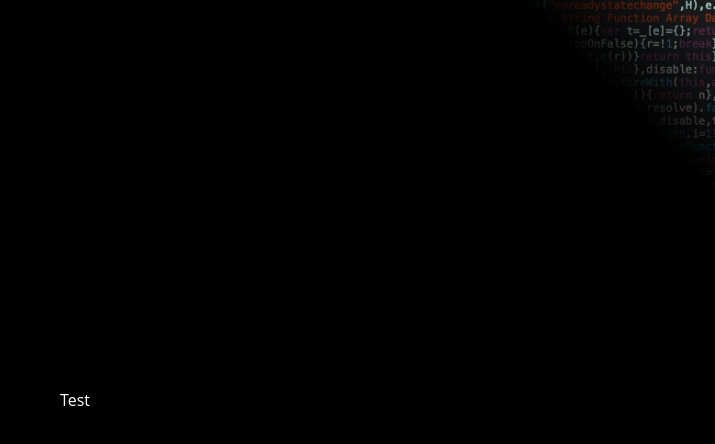
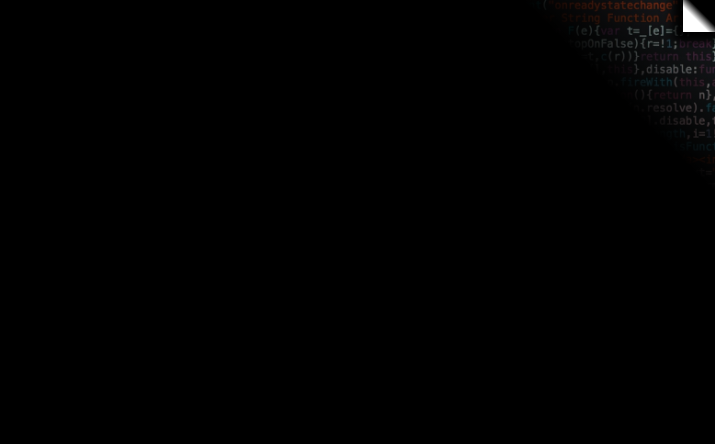
Before and after one commit to mashed-dev/homepage, a Next.js app: page / in a window 1280 px wide. Shown: the top 444 px of the page, without its empty margins (565-1280 px from the left). Built offline with nearby package versions, Linux system fonts and the light colour scheme.

Commit message:
Add a flap to the codelink

```diff
--- a/src/pages/index.tsx
+++ b/src/pages/index.tsx
@@ -15,7 +15,6 @@ const Wrapper = styled('div', {
 const Home = () => (
   <Wrapper>
     <CodeLink />
-    Test
   </Wrapper>
 );
 
--- /dev/null
+++ b/src/shared/components/Box.ts
@@ -0,0 +1,5 @@
+import { styled } from '@/stitches';
+
+const Box = styled('div');
+
+export default Box;
--- a/src/shared/components/index.ts
+++ b/src/shared/components/index.ts
@@ -1,2 +1,3 @@
+export { default as Box } from './Box';
 export { default as Image } from './Image';
 export { default as Link } from './Link';
--- a/src/shared/pages/index/CodeLink.tsx
+++ b/src/shared/pages/index/CodeLink.tsx
@@ -1,4 +1,4 @@
-import { Link } from '@/shared/components';
+import { Box, Link } from '@/shared/components';
 
 const CodeLink = ({ ...props }: React.ComponentProps<typeof Link>) => (
   <Link
@@ -6,15 +6,28 @@ const CodeLink = ({ ...props }: React.ComponentProps<typeof Link>) => (
       position: 'absolute',
       top: '0',
       right: '0',
-      width: '$7',
-      height: '$7',
+      width: '$5',
+      height: '$5',
       background: 'linear-gradient(45deg, rgba(0, 0, 0, 1) 50%, rgba(0, 0, 0, 0) 100%), url("/code.jpg") center/cover',
     }}
     href="https://github.dev/mashed-dev/homepage/blob/main/src/pages/index.tsx"
     target="_blank"
     rel="noreferrer"
     {...props}
-  />
+  >
+    <Box
+      css={{
+        position: 'absolute',
+        top: '0',
+        right: '0',
+        height: '$2',
+        width: '$2',
+        background: 'linear-gradient(45deg, rgba(255, 255, 255, 1) 40%, rgba(0, 0, 0, 1) 60%)',
+        boxShadow: '0 0 10px 10px #000000',
+        transition: 'transform 0.2s ease-in-out',
+      }}
+    />
+  </Link>
 );
 
 export default CodeLink;
--- a/src/stitches.ts
+++ b/src/stitches.ts
@@ -4,14 +4,14 @@ const { getCssText, globalCss, styled } = createStitches({
   theme: {
     sizes: {
       0: '0px',
-      1: '4px',
-      2: '8px',
-      3: '16px',
-      4: '32px',
-      5: '64px',
-      6: '128px',
-      7: '192px',
-      8: '256px',
+      1: '16px',
+      2: '32px',
+      3: '64px',
+      4: '128px',
+      5: '192px',
+      6: '256px',
+      7: '512px',
+      8: '1024px',
     },
     space: {
       0: '0px',
```
